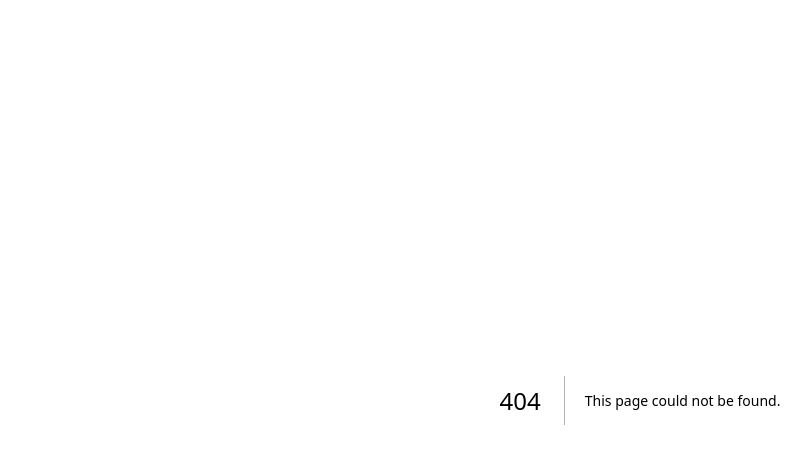
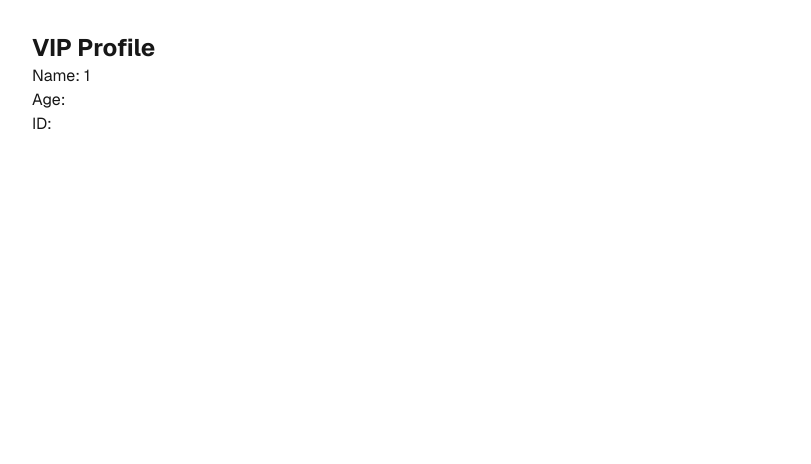
Before and after one commit to Ice123239/sau2569, a Next.js app: page /vip/1 in a window 1280 px wide. Before the commit this address had no page. Shown: the top 464 px of the page, without its empty margins (0-811 px from the left). Built offline with nearby package versions, Linux system fonts and the light colour scheme.

Commit message:
fix next15 async params

```diff
--- a/app/notebook/[memid]/page.tsx
+++ b/app/notebook/[memid]/page.tsx
@@ -0,0 +1,13 @@
+export default async function Page({
+  params,
+}: {
+  params: Promise<{ memid: string }>;
+}) {
+  const { memid } = await params;
+
+  return (
+    <div className="p-8 font-sans">
+      <h1 className="text-2xl font-bold font-mono">Notebook ID: {memid}</h1>
+    </div>
+  );
+}
--- /dev/null
+++ b/app/notebook/layout.tsx
@@ -0,0 +1,7 @@
+export default function Layout({children}: {children: React.ReactNode}) {
+  return (
+    <section>
+      {children}
+    </section>
+  );
+}
--- /dev/null
+++ b/app/vip/[memname]/page.tsx
@@ -0,0 +1,16 @@
+export default async function Page({
+  params,
+}: {
+  params: Promise<{ memname: string; memage: string; memid: string }>;
+}) {
+  const { memname, memage, memid } = await params;
+
+  return (
+    <div className="p-8 font-sans">
+      <h1 className="text-2xl font-bold">VIP Profile</h1>
+      <p>Name: {memname}</p>
+      <p>Age: {memage}</p>
+      <p>ID: {memid}</p>
+    </div>
+  );
+}
--- a/next.config.ts
+++ b/next.config.ts
@@ -1,10 +1,9 @@
-/** @type {import('next').NextConfig} */
 const nextConfig = {
+  typescript: {
+    ignoreBuildErrors: true,
+  },
   eslint: {
     ignoreDuringBuilds: true,
-  },
-  typescript: {
-    ignoreBuildErrors: true,
   },
 };
 
```
